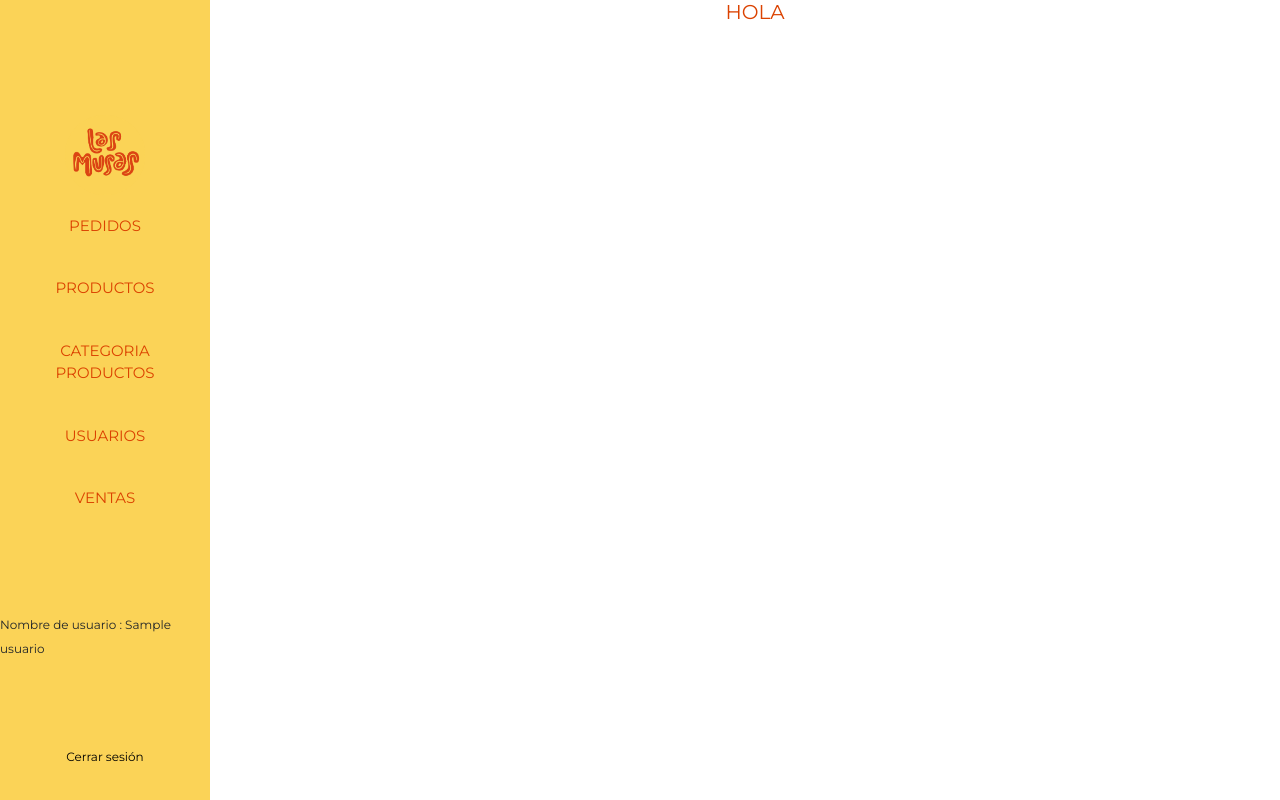
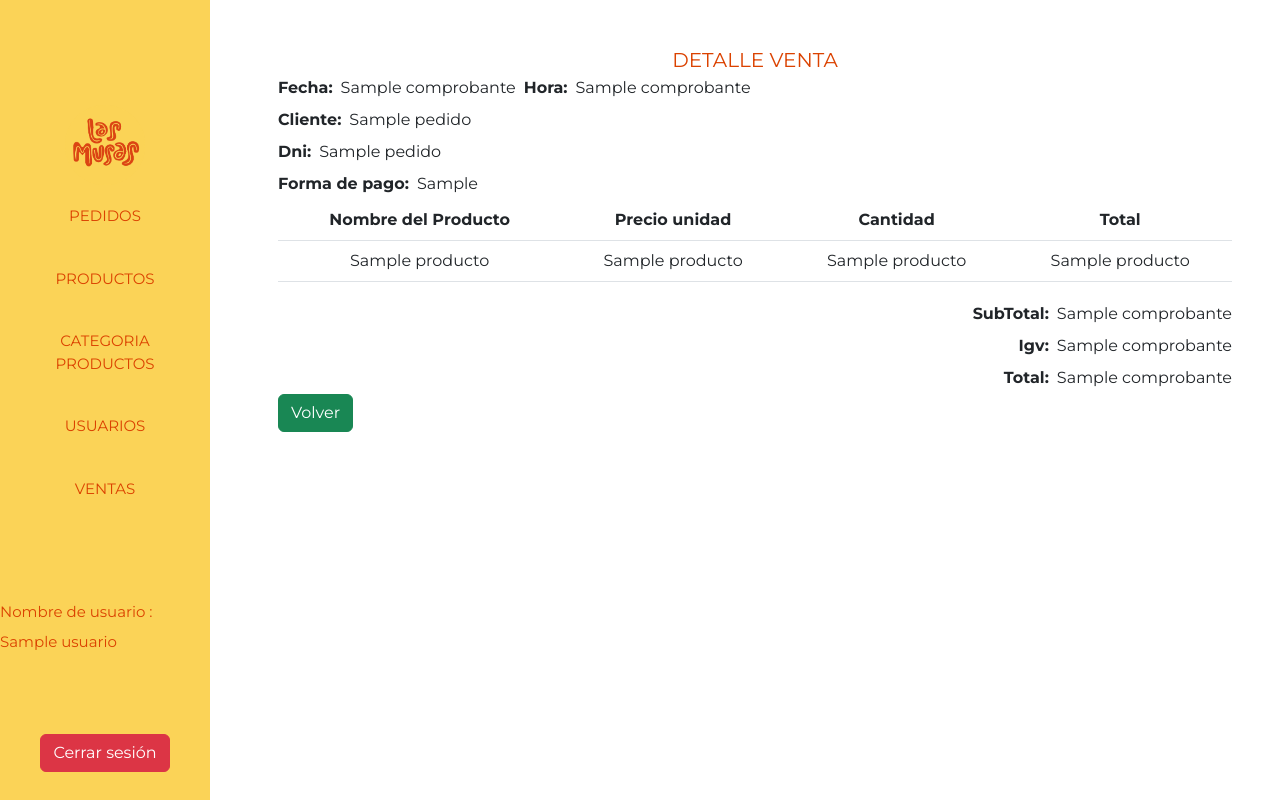
Before and after one commit to alonsobonilla/web-musas, a Flask app: template templates/admin/ventas/detalle_comprobante.html in a window 1280 px wide. Run offline with Flask 3, Linux system fonts and the light colour scheme; the template is opened without the code that fills it: most values are stand-ins (such as "Sample title", 1, 10 or a date in 2020); parts of the project's set-up code (start-up, migrations or seed data) failed here and were passed over; some libraries are stand-ins or nearby versions.

```diff
--- a/templates/admin/main.html
+++ b/templates/admin/main.html
@@ -89,11 +89,13 @@
         {% if usuario: %}
 
         <div>
-          <p>Nombre de usuario : {{usuario["nombres"]}}</p>
+          <p style="font-size: 15px; color: var(--color1)">
+            Nombre de usuario : {{usuario["nombres"]}}
+          </p>
         </div>
         <div>
           <a href="{{url_for('admin.auth.logout')}}">
-            <button>Cerrar sesión</button>
+            <button class="btn btn-danger">Cerrar sesión</button>
           </a>
         </div>
         {% endif %}
--- a/templates/admin/pedidos/index.html
+++ b/templates/admin/pedidos/index.html
@@ -57,5 +57,6 @@ block contenido %}
     <a class="btn btn-success w-100" id="btn-recogido"> Recogido </a>
   </div>
 </div>
+
 <hr />
-{% endfor %} {% endblock %}
+{% endfor %} {{ pagination.links }}{% endblock %}
--- a/templates/admin/productos/index.html
+++ b/templates/admin/productos/index.html
@@ -8,6 +8,7 @@ block contenido %}
       <table class="table">
         <thead>
           <tr>
+            <th>#</th>
             <th>Categoría</th>
             <th>Nombre</th>
             <th>Descripción</th>
@@ -20,6 +21,7 @@ block contenido %}
         <tbody>
           {% for producto in productos %}
           <tr>
+            <td>{{ loop.index + pagination.skip }}</td>
             <td>{{producto['nombreCategoria']}}</td>
             <td>{{producto['nombre']}}</td>
             <td>{{producto['descripcion']}}</td>
@@ -57,6 +59,7 @@ block contenido %}
           >Agregar</a
         >
       </div>
+      {{ pagination.links }}
     </div>
   </div>
 </section>
--- a/templates/admin/ventas/detalle_comprobante.html
+++ b/templates/admin/ventas/detalle_comprobante.html
@@ -1,6 +1,72 @@
 {% extends "admin/main.html" %} {% block titulo %} Discos {% endblock %} {%block
 contenido %}
 
-<h1>Hola</h1>
+<div class="p-5">
+  <h1>Detalle Venta</h1>
+  <div>
+    <div class="d-flex gap-2">
+      <div class="d-flex gap-2">
+        <p class="fw-bold fs-6">Fecha:</p>
+        <p class="fs-6">{{comprobante[4]}}</p>
+      </div>
+      <div class="d-flex gap-2">
+        <p class="fw-bold fs-6">Hora:</p>
+        <p class="fs-6">{{comprobante[5]}}</p>
+      </div>
+    </div>
+    <div class="d-flex gap-2">
+      <p class="fw-bold fs-6">Cliente:</p>
+      <p class="fs-6">{{pedido[3]}}</p>
+    </div>
+    <div class="d-flex gap-2">
+      <p class="fw-bold fs-6">Dni:</p>
+      <p class="fs-6">{{pedido[2]}}</p>
+    </div>
+    <div class="d-flex gap-2">
+      <p class="fw-bold fs-6">Forma de pago:</p>
+      <p class="fs-6">{{forma_pago}}</p>
+    </div>
+  </div>
+  <table class="table fs-6">
+    <thead class="text-center">
+      <tr>
+        <th>Nombre del Producto</th>
+        <th>Precio unidad</th>
+        <th>Cantidad</th>
+        <th>Total</th>
+      </tr>
+    </thead>
+    <tbody class="text-center">
+      {% for producto in productos %}
+      <tr>
+        <td>{{producto[2]}}</td>
+        <td>{{producto[3]}}</td>
+        <td>{{producto[4]}}</td>
+        <td>{{producto[5]}}</td>
+      </tr>
+      {% endfor %}
+    </tbody>
+  </table>
+  <div class="d-flex flex-column align-items-end">
+    <div class="d-flex gap-2">
+      <p class="fw-bold fs-6">SubTotal:</p>
+      <p class="fs-6">{{comprobante[6]}}</p>
+    </div>
+    <div class="d-flex gap-2">
+      <p class="fw-bold fs-6">Igv:</p>
+      <p class="fs-6">{{comprobante[8]}}</p>
+    </div>
+    <div class="d-flex gap-2">
+      <p class="fw-bold fs-6">Total:</p>
+      <p class="fs-6">{{comprobante[7]}}</p>
+    </div>
+  </div>
+
+  <div>
+    <a class="btn btn-success" href="{{url_for('admin.ventas.home')}}"
+      >Volver</a
+    >
+  </div>
+</div>
 
 {% endblock %}
```
Also changed, not shown: templates/admin/ventas/index.html (+5 -2 lines).
